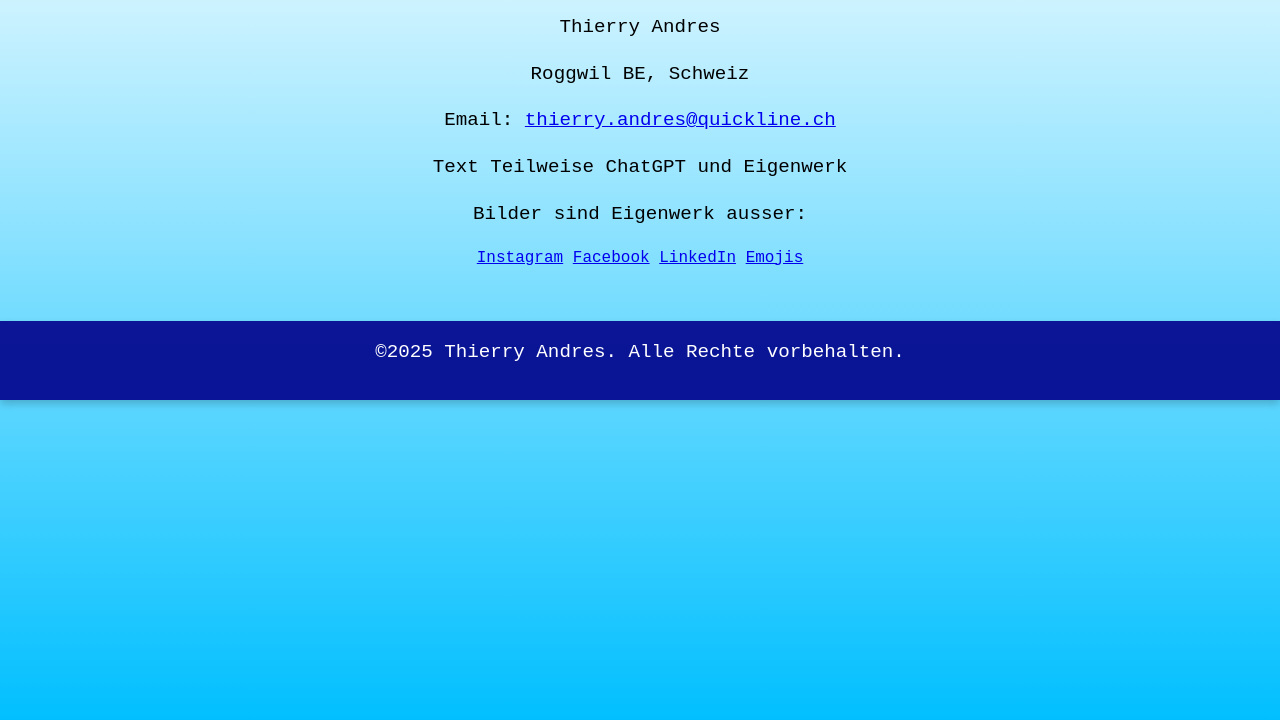
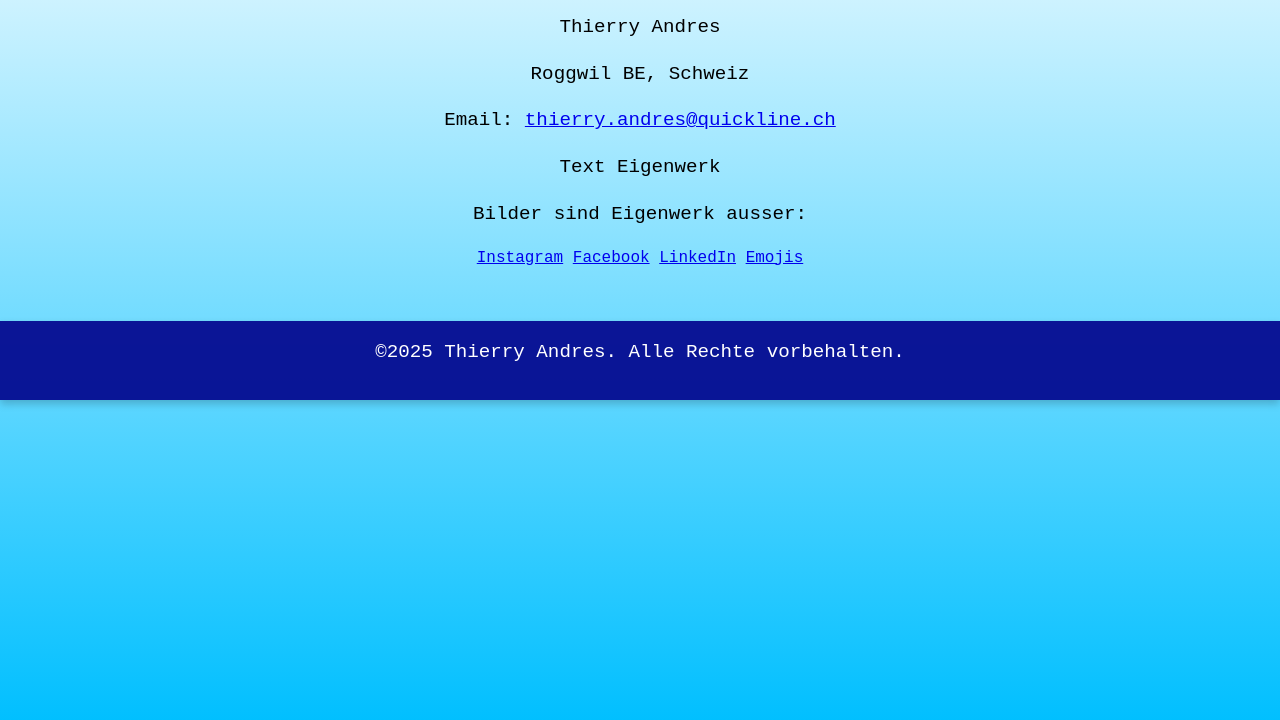
Before and after one commit to ThierryAndres/Portfolio, a plain HTML site: page impressum.html in a window 1280 px wide. Shown: the part 176-896 px from the top of the page. Drawn offline with Linux system fonts and the light colour scheme.

Commit message:
Update impressum.html

```diff
--- a/impressum.html
+++ b/impressum.html
@@ -29,7 +29,7 @@
     <p>Thierry Andres</p>
     <p>Roggwil BE, Schweiz</p>
     <p>Email: <a href="mailto:thierry.andres@quickline.ch">thierry.andres@quickline.ch</a></p>
-    <p>Text Teilweise ChatGPT und Eigenwerk</p>
+    <p>Text Eigenwerk</p>
     <p>Bilder sind Eigenwerk ausser:</p>
     <a href="https://pt.vecteezy.com/png-gratis/instagram-logo">Instagram</a>
     <a href="https://www.vhv.rs/viewpic/TibRbJm_round-facebook-logo-transparent-hd-png-download/H">Facebook</a>
```
